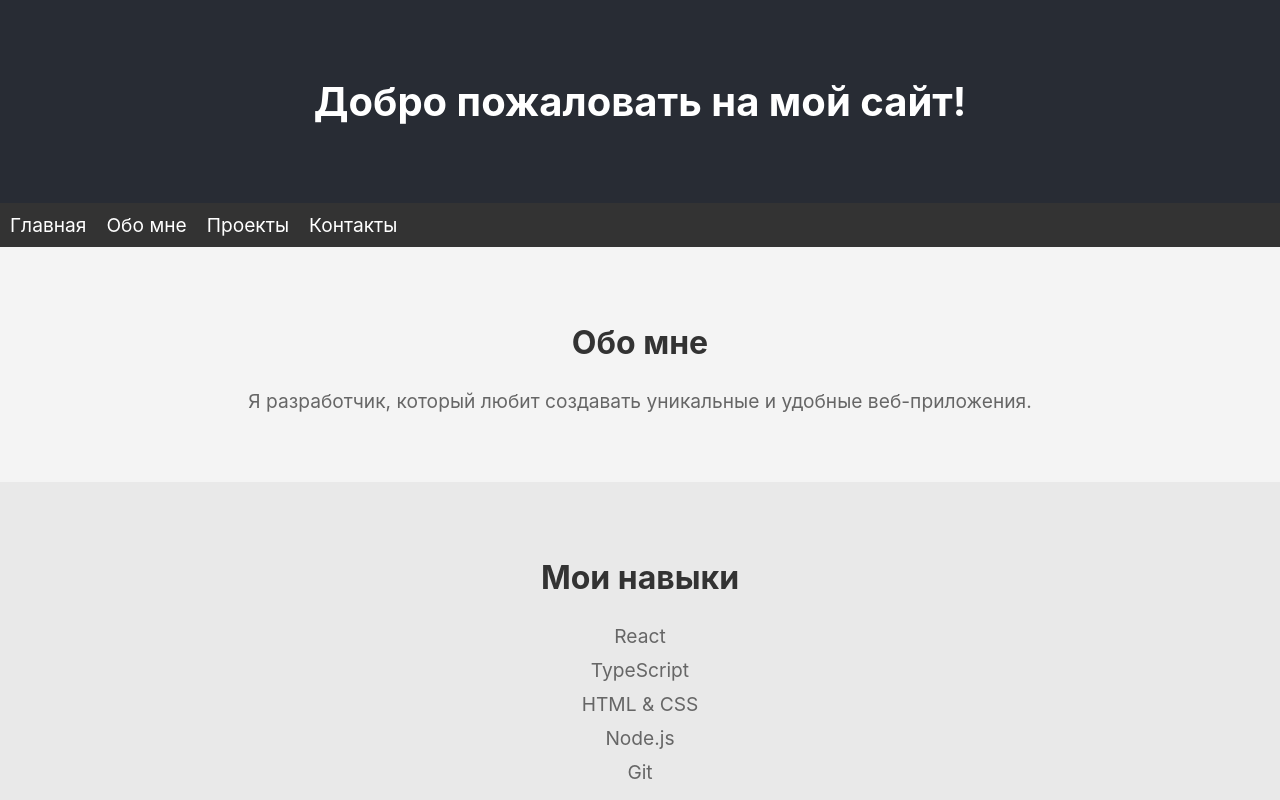
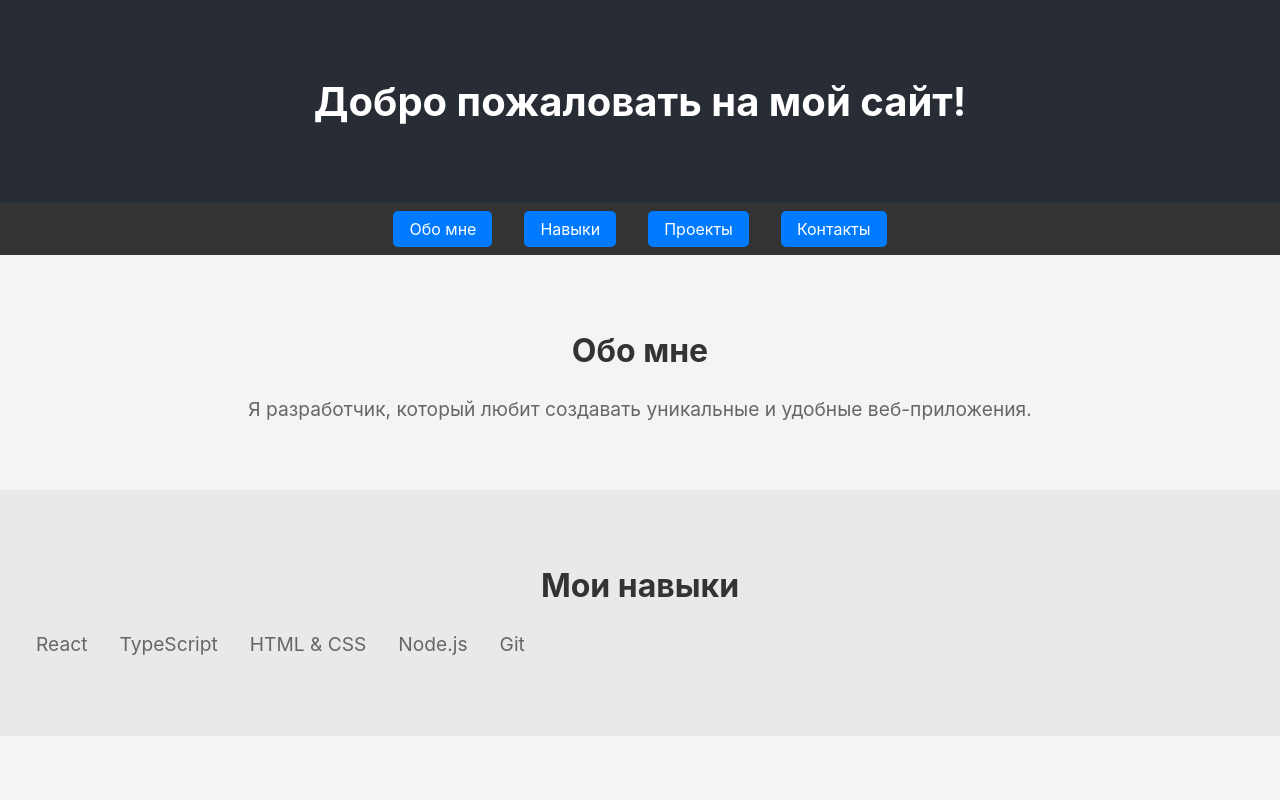
Before and after one commit to sollankie/portfolio-website, a React (Create React App) app: page / in a window 1280 px wide. Shown: the top 800 px of the page. Built offline with nearby package versions, Linux system fonts and the light colour scheme.

Commit message:
add scroll

```diff
--- a/package.json
+++ b/package.json
@@ -13,6 +13,7 @@
     "react": "^18.3.1",
     "react-dom": "^18.3.1",
     "react-scripts": "5.0.1",
+    "react-scroll": "^1.9.0",
     "sass": "^1.80.7",
     "typescript": "^4.9.5",
     "web-vitals": "^2.1.4"
@@ -40,5 +41,8 @@
       "last 1 firefox version",
       "last 1 safari version"
     ]
+  },
+  "devDependencies": {
+    "@types/react-scroll": "^1.8.10"
   }
 }
--- a/src/components/Footer.tsx
+++ b/src/components/Footer.tsx
@@ -3,9 +3,9 @@ import styles from '../styles/Footer.module.scss';
 
 const Footer: React.FC = () => {
   return (
-    <footer className={styles.footer}>
+    <section id='footer' className={styles.footer}>
       <p className={styles.text}>© 2024 Мой сайт</p>
-    </footer>
+    </section>
   );
 };
 
--- a/src/components/Navigation.tsx
+++ b/src/components/Navigation.tsx
@@ -1,14 +1,23 @@
 import React from 'react';
+import { Link } from 'react-scroll';
 import styles from '../styles/Navigation.module.scss';
 
 const Navigation: React.FC = () => {
   return (
-    <nav className={styles.navbar}>
-      <ul className={styles.navList}>
-        <li className={styles.navItem}>Главная</li>
-        <li className={styles.navItem}>Обо мне</li>
-        <li className={styles.navItem}>Проекты</li>
-        <li className={styles.navItem}>Контакты</li>
+    <nav className={styles.nav}>
+      <ul>
+        <li>
+          <Link to="about" smooth={true} duration={500} className={styles.link}>Обо мне</Link>
+        </li>
+        <li>
+          <Link to="skills" smooth={true} duration={500} className={styles.link}>Навыки</Link>
+        </li>
+        <li>
+          <Link to="projects" smooth={true} duration={500} className={styles.link}>Проекты</Link>
+        </li>
+        <li>
+          <Link to="footer" smooth={true} duration={500} className={styles.link}>Контакты</Link>
+        </li>
       </ul>
     </nav>
   );
--- a/src/components/Projects.tsx
+++ b/src/components/Projects.tsx
@@ -3,7 +3,7 @@ import styles from '../styles/Projects.module.scss';
 
 const Projects: React.FC = () => {
   return (
-    <section className={styles.projects}>
+    <section id='projects' className={styles.projects}>
       <h2 className={styles.title}>Мои проекты</h2>
       <ul className={styles.projectsList}>
         <li className={styles.project}>Проект 1</li>
--- a/src/components/Skills.tsx
+++ b/src/components/Skills.tsx
@@ -1,5 +1,6 @@
 import React from 'react';
 import styles from '../styles/Skills.module.scss';
+
 const Skills: React.FC = () => {
   return (
     <section id="skills" className={styles.skills}>
--- a/src/styles/Navigation.module.scss
+++ b/src/styles/Navigation.module.scss
@@ -1,18 +1,30 @@
-.navbar {
+nav {
+  display: flex;
+  justify-content: center;
+  padding: 1rem;
   background-color: #333;
-  padding: 10px;
 }
 
-.navList {
+ul {
   list-style-type: none;
+  margin: 0;
   padding: 0;
-  margin: 0;
   display: flex;
 }
 
-.navItem {
-  margin-right: 20px;
+li {
+  margin: 0 1rem;
+}
+
+a {
   color: #fff;
-  cursor: pointer;
-  font-size: 1.2rem;
+  text-decoration: none;
+  padding: 0.5rem 1rem;
+  background-color: #007bff;
+  border-radius: 5px;
+  transition: background-color 0.3s ease;
+
+  &:hover {
+    background-color: #0056b3;
+  }
 }
```
Also changed, not shown: src/components/AboutMe.tsx (line endings or trailing spaces), 1 other file (tests, documents, lock files or other folders).
